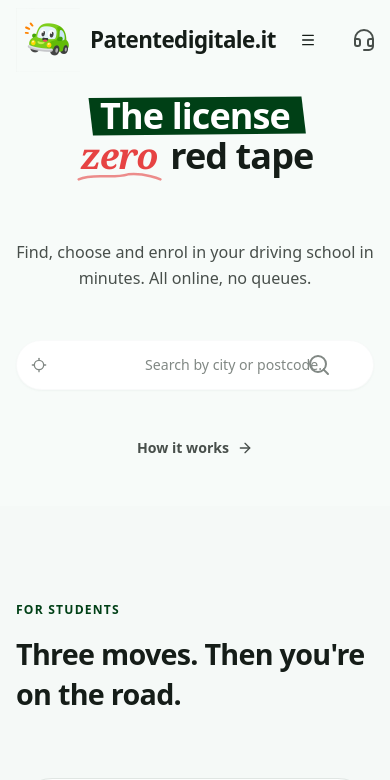
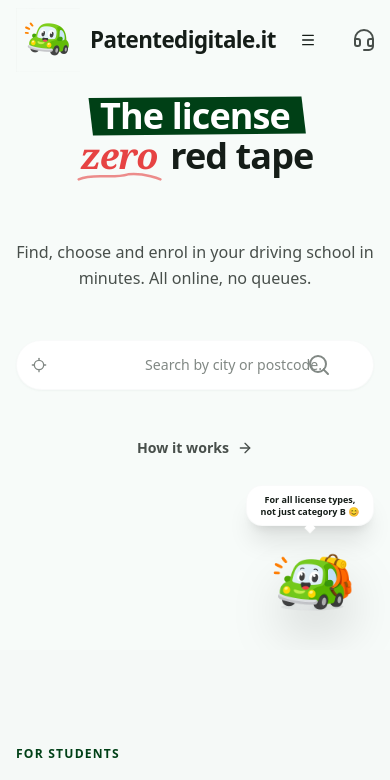
Before and after one commit to W3sley0Bi/patente-digitale-web, a React (Vite) app: page / in a window 390 px wide. Shown: the top 780 px of the page. Built offline with nearby package versions, Linux system fonts and the light colour scheme; a web font is replaced by a local one.

Commit message:
style(hero): fix mascot overlap and optimize mobile layout

```diff
--- a/src/components/sections/Hero.tsx
+++ b/src/components/sections/Hero.tsx
@@ -61,7 +61,7 @@ export function Hero() {
 	}
 
 	return (
-		<section className="relative overflow-hidden pt-24 pb-12 md:pt-40 md:pb-24">
+		<section className="relative overflow-hidden pt-24 pb-48 md:pt-40 md:pb-32">
 			<div className="mx-auto max-w-(--container-wide) px-4 lg:px-8">
 				<motion.div
 					className="flex flex-col items-center text-center"
@@ -179,37 +179,37 @@ export function Hero() {
 
 				{/* Floating Mascot - Does not affect layout flow */}
 				<motion.div
-					initial={{ opacity: 0, x: 50, scale: 0.8 }}
-					animate={{ opacity: 1, x: 0, scale: 1 }}
+					initial={{ opacity: 0, y: 20, scale: 0.8 }}
+					animate={{ opacity: 1, y: 0, scale: 1 }}
 					transition={{ delay: 1, duration: 0.8, ease: "easeOut" }}
-					className="pointer-events-none absolute bottom-0 right-0 hidden items-end justify-center lg:flex"
+					className="pointer-events-none absolute bottom-0 right-0 flex items-end justify-end p-4 md:p-8"
 				>
-					<div className="relative mr-8 mb-8">
+					<div className="relative flex flex-col items-center">
+						{/* Mascot Speech Bubble */}
+						<motion.div
+							initial={{ opacity: 0, scale: 0.5, y: 10 }}
+							animate={{ opacity: 1, scale: 1, y: 0 }}
+							transition={{ delay: 1.8, duration: 0.5, type: "spring" }}
+							className="pointer-events-auto mb-2 w-32 md:mb-4 md:w-56"
+						>
+							<div className="relative">
+								<div className="bg-white px-3 py-2 md:px-4 md:py-3 rounded-2xl shadow-xl border border-line-strong/10 text-center">
+									<p
+										className="font-sans text-[9px] md:text-sm font-bold text-ink leading-tight"
+										dangerouslySetInnerHTML={{ __html: t("landing.hero.mascotNote") }}
+									/>
+								</div>
+								{/* Speech bubble tail - Centered */}
+								<div className="absolute -bottom-1.5 left-1/2 -translate-x-1/2 h-2 w-2 md:h-3 md:w-3 rotate-45 border-r border-b border-line-strong/10 bg-white" />
+							</div>
+						</motion.div>
+
 						<img
 							src="/mascot-backpack.png"
 							alt=""
-							className="h-auto w-[240px] object-contain drop-shadow-2xl"
+							className="h-auto w-[100px] md:w-[180px] lg:w-[240px] object-contain drop-shadow-2xl"
 							draggable={false}
 						/>
-
-						{/* Mascot Speech Bubble */}
-						<motion.div
-							initial={{ opacity: 0, scale: 0.5, x: 20 }}
-							animate={{ opacity: 1, scale: 1, x: 0 }}
-							transition={{ delay: 1.8, duration: 0.5, type: "spring" }}
-							className="pointer-events-auto absolute -top-16 -left-32 z-20 w-48"
-						>
-							<div className="relative">
-								<div className="bg-white px-4 py-2.5 rounded-2xl shadow-xl border border-line-strong/10">
-									<p
-										className="font-sans text-xs font-bold text-ink leading-tight"
-										dangerouslySetInnerHTML={{ __html: t("landing.hero.mascotNote") }}
-									/>
-								</div>
-								{/* Speech bubble tail */}
-								<div className="absolute -bottom-1.5 right-10 h-3 w-3 rotate-45 border-r border-b border-line-strong/10 bg-white" />
-							</div>
-						</motion.div>
 					</div>
 				</motion.div>
 			</div>
```
